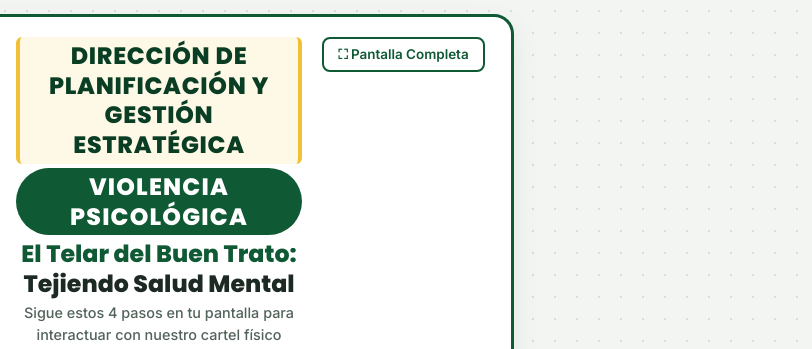
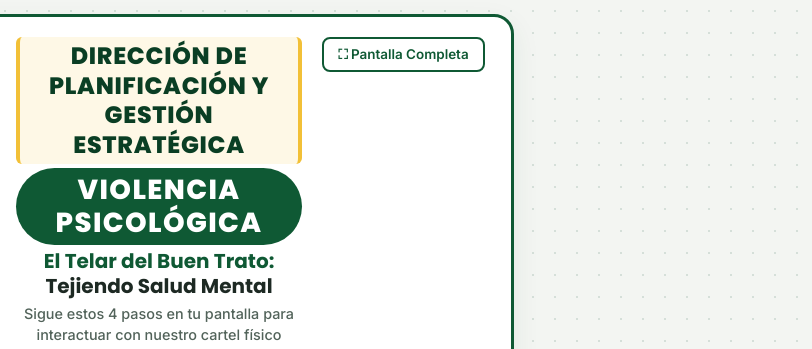
Before and after one commit to EDWINTOAPANTA02/Salud-Mental, a plain HTML site: page index.html in a window 1280 px wide. Shown: the top 349 px of the page, 468-1280 px from the left. Drawn offline with Linux system fonts and the light colour scheme.

Commit message:
Hace mas grande Violencia Psicologica y reduce El Telar del Buen Trato

```diff
--- a/index.html
+++ b/index.html
@@ -10,7 +10,7 @@
     href="https://fonts.googleapis.com/css2?family=Inter:wght@400;500;600;700&family=Poppins:wght@600;700;800&display=swap"
     rel="stylesheet"
   />
-  <link rel="stylesheet" href="style.css?v=13" />
+  <link rel="stylesheet" href="style.css?v=14" />
 </head>
 <body>
   <!-- Marco exterior con los logos de Sostenibilidad (izq.) y Ponte 5 (der.) alineados fuera del cuadro -->
--- a/style.css
+++ b/style.css
@@ -188,21 +188,21 @@ body {
 
 .topic-title {
   font-family: 'Poppins', sans-serif;
-  font-size: clamp(1.15rem, 1.9vw, 1.48rem);
+  font-size: clamp(1.3rem, 2.2vw, 1.72rem);
   font-weight: 800;
   text-transform: uppercase;
   letter-spacing: 0.05em;
-  line-height: 1.25;
+  line-height: 1.22;
   color: #FFFFFF;
   background-color: var(--upec-green);
-  padding: 0.25rem 1.15rem;
+  padding: 0.3rem 1.35rem;
   border-radius: 999px;
 }
 
 .board-header h1 {
   font-family: 'Poppins', sans-serif;
-  font-size: clamp(1.15rem, 1.9vw, 1.48rem);
-  font-weight: 800;
+  font-size: clamp(1.02rem, 1.6vw, 1.25rem);
+  font-weight: 700;
   color: var(--upec-green);
   line-height: 1.25;
 }
```
